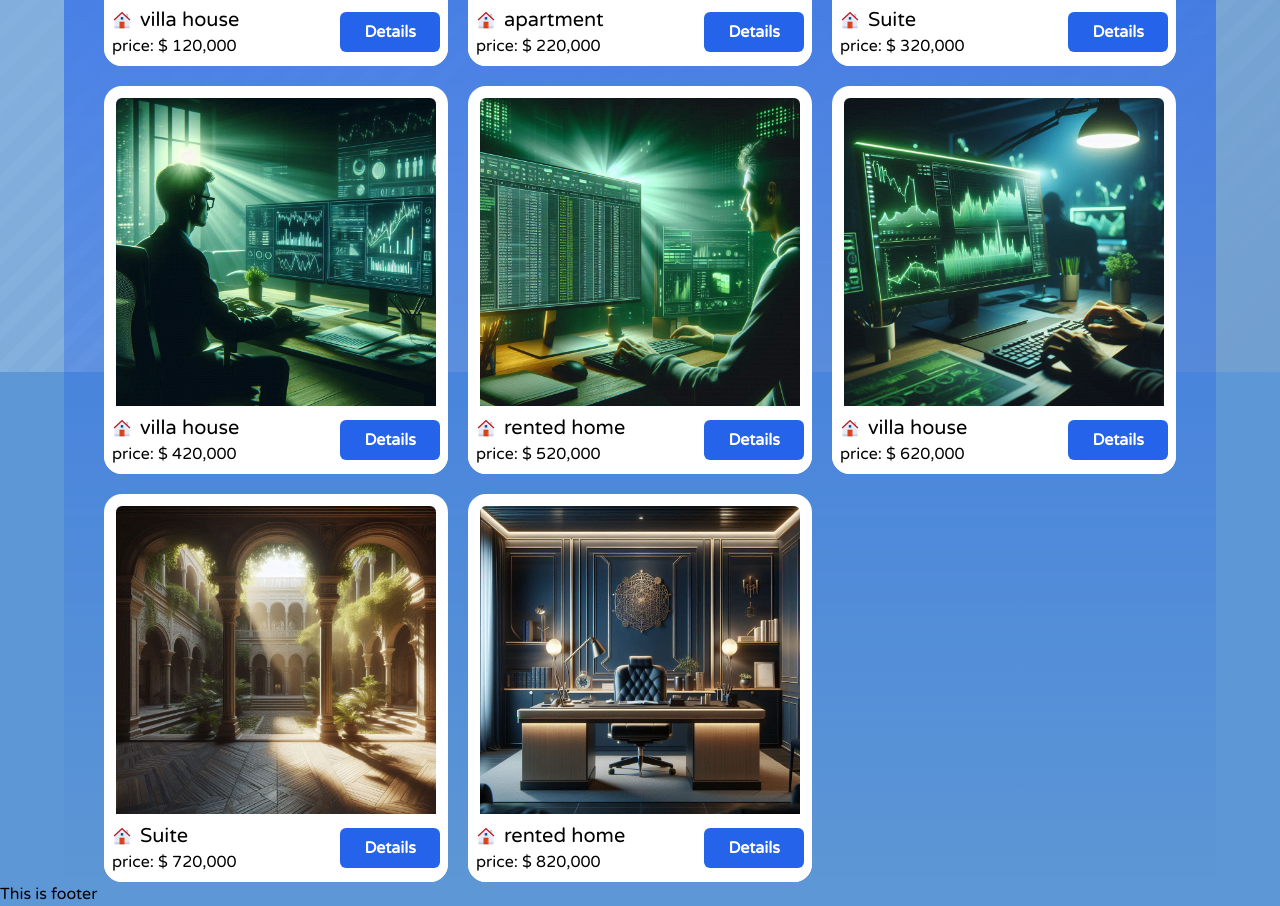
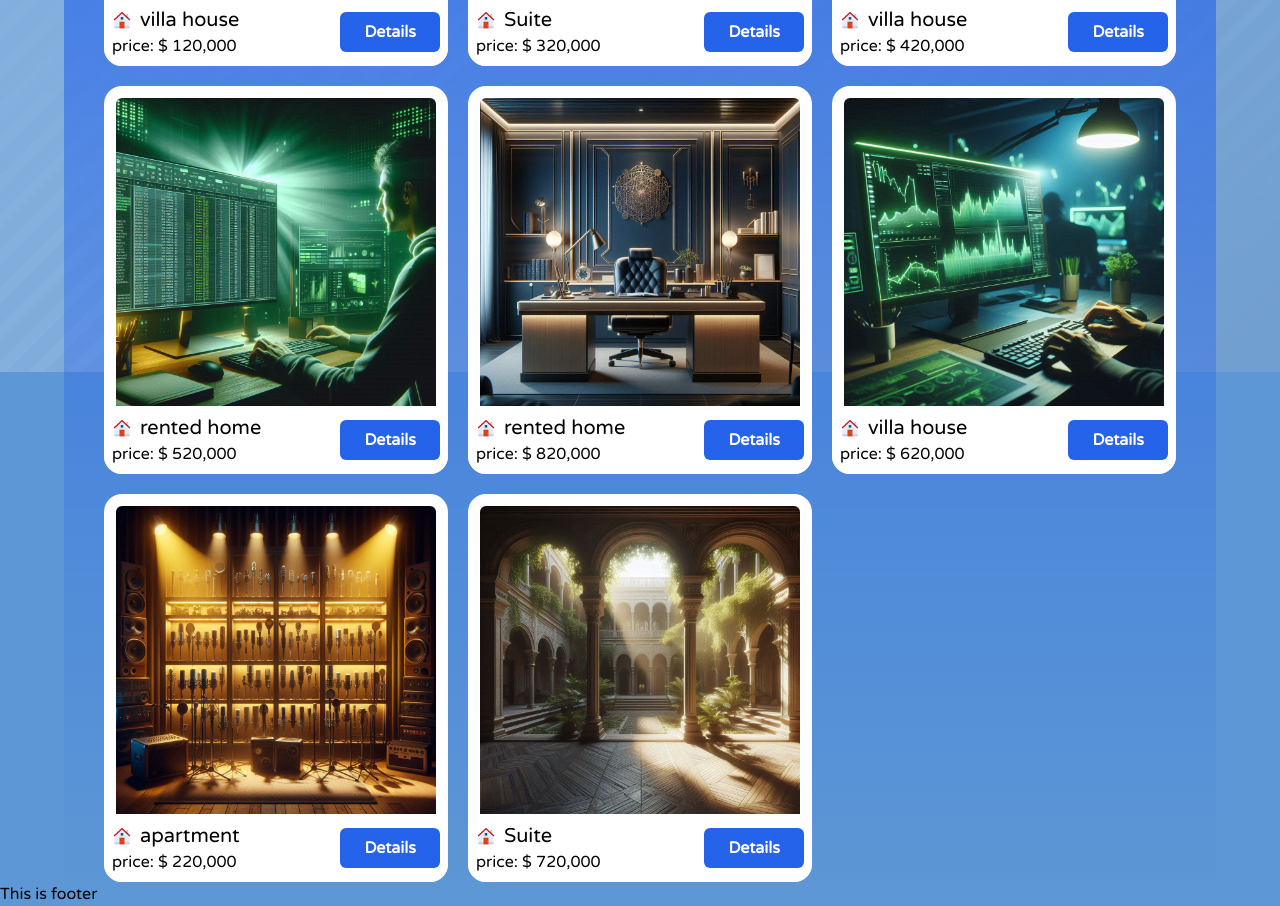
Before and after one commit to soufi-learn/home-land, a Next.js app: page /estate-list in a window 1280 px wide. Shown: the part 588-1494 px from the top of the page. Built offline with nearby package versions, Linux system fonts and the light colour scheme.

Commit message:
complete sorting homes data

```diff
--- a/data/db.json
+++ b/data/db.json
@@ -5,56 +5,67 @@
       "title": "villa house",
       "roomCount": 8,
       "img": "/images/img-1.jfif",
-      "price": 120000
+      "price": 120000,
+      "meterage": 980000
     },
     {
       "id": 2,
-      "title": "apartment",
-      "roomCount": 9,
-      "img": "/images/img-2.jfif",
-      "price": 220000
-    },
-    {
-      "id": 3,
       "title": "Suite",
       "roomCount": 2,
       "img": "/images/img-3.jfif",
-      "price": 320000
-    },
-    {
-      "id": 4,
-      "title": "villa house",
-      "roomCount": 5,
-      "img": "/images/img-4.jfif",
-      "price": 420000
-    },
-    {
-      "id": 5,
-      "title": "rented home",
-      "roomCount": 18,
-      "img": "/images/img-5.jfif",
-      "price": 520000
+      "price": 320000,
+      "meterage": 567400
     },
     {
       "id": 6,
       "title": "villa house",
+      "roomCount": 5,
+      "img": "/images/img-4.jfif",
+      "price": 420000,
+      "meterage": 87000
+    },
+    {
+      "id": 3,
+      "title": "rented home",
+      "roomCount": 18,
+      "img": "/images/img-5.jfif",
+      "price": 520000,
+      "meterage": 120000
+    },
+
+    {
+      "id": 4,
+      "title": "rented home",
+      "roomCount": 12,
+      "img": "/images/img-8.jfif",
+      "price": 820000,
+      "meterage": 120000
+    },
+    {
+      "id": 5,
+      "title": "villa house",
       "roomCount": 4,
       "img": "/images/img-6.jfif",
-      "price": 620000
+      "price": 620000,
+      "meterage": 580000
     },
+
     {
       "id": 7,
+      "title": "apartment",
+      "roomCount": 9,
+      "img": "/images/img-2.jfif",
+      "price": 220000,
+      "meterage": 120000
+    },
+
+    {
+      "id": 8,
       "title": "Suite",
       "roomCount": 3,
       "img": "/images/img-7.jfif",
-      "price": 720000
-    },
-    {
-      "id": 8,
-      "title": "rented home",
-      "roomCount": 12,
-      "img": "/images/img-8.jfif",
-      "price": 820000
+      "price": 720000,
+      "meterage": 120000
     }
   ]
 }
--- a/pages/estate-list/index.jsx
+++ b/pages/estate-list/index.jsx
@@ -1,10 +1,11 @@
 import data from "../../data/db.json";
 import Estate from "../../components/estates/estate";
 import { useEffect, useState } from "react";
+import { DevBundlerService } from "next/dist/server/lib/dev-bundler-service";
 
 function EstateList() {
   const [search, setSearch] = useState("");
-  const [sort, setSort] = useState("");
+  const [sort, setSort] = useState("-1");
   const [homes, setHomes] = useState(data.homes);
 
   useEffect(() => {
@@ -13,6 +14,36 @@ function EstateList() {
     );
     setHomes(newHomes);
   }, [search]);
+
+  useEffect(() => {
+    switch (sort) {
+      case "price": {
+        const newHomes = [...homes].sort((a, b) => a.price - b.price);
+        setHomes(newHomes);
+        break;
+      }
+
+      case "room-count": {
+        const newHomes = [...homes].sort((a, b) => a.roomCount - b.roomCount);
+        setHomes(newHomes);
+        break;
+      }
+      case "meterage": {
+        const newHomes = [...homes].sort((a, b) => a.meterage - b.meterage);
+        console.log("meterage");
+        setHomes(newHomes);
+        break;
+      }
+      default: {
+        if (search) {
+          setHomes([...homes]);
+        } else {
+          setHomes([...data.homes]);
+        }
+        break;
+      }
+    }
+  }, [sort]);
 
   return (
     <div className="mx-10 mt-10">
@@ -32,13 +63,12 @@ function EstateList() {
 
           <select
             defaultValue={sort}
-            class="bg-gray-50 border border-gray-300 text-gray-900 text-sm rounded-lg focus:ring-blue-500 focus:border-blue-500 block  p-2.5 outline-none"
+            onChange={(e) => setSort(e.target.value)}
+            className="bg-gray-50 border border-gray-300 text-gray-900 text-sm rounded-lg focus:ring-blue-500 focus:border-blue-500 block  p-2.5 outline-none"
           >
-            <option value="-1" selected>
-              sort homes
-            </option>
+            <option value="-1">sort homes</option>
             <option value="price">By Price</option>
-            <option value="rom-count">By room count</option>
+            <option value="room-count">By room count</option>
             <option value="meterage">By Meterage</option>
           </select>
         </div>
```
